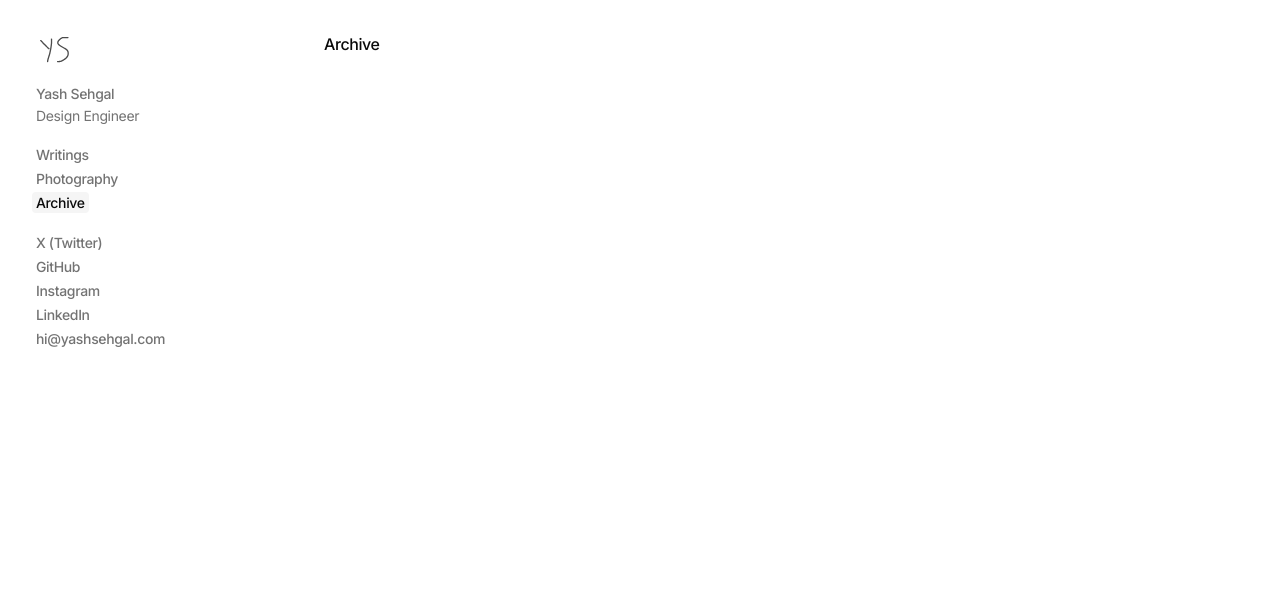
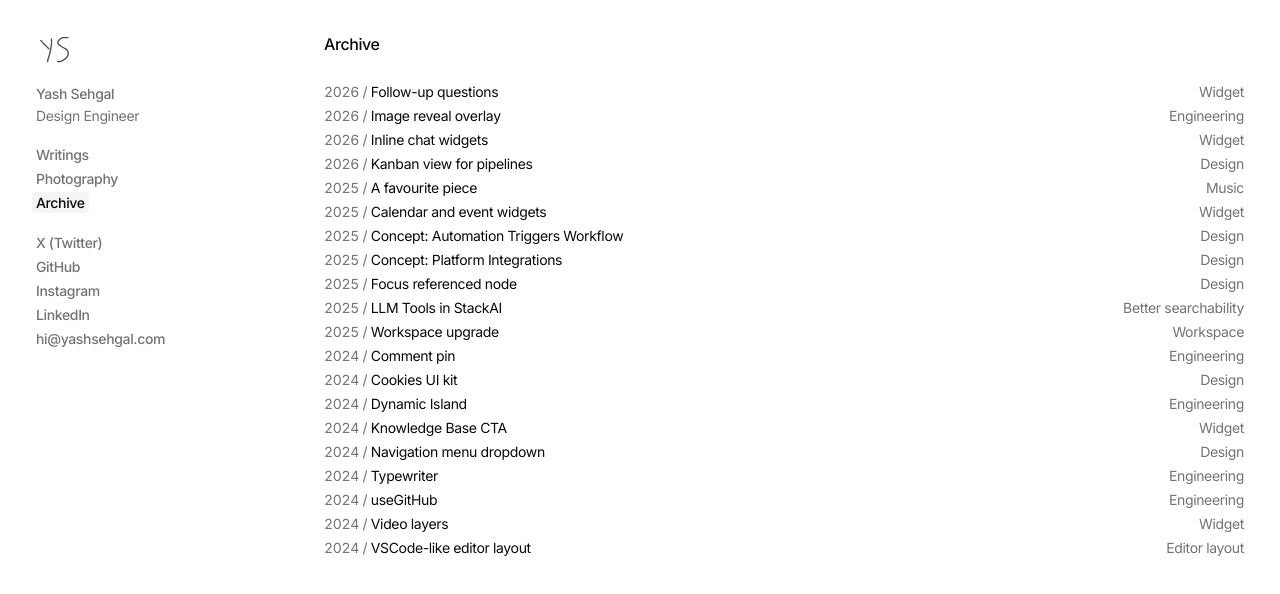
Before and after one commit to yashsehgal/personal-website, a Next.js app: page /archive in a window 1280 px wide. Shown: the top 594 px of the page. Built offline with nearby package versions, Linux system fonts and the light colour scheme.

Commit message:
List archived posts by year and title, newest year first.
Co-authored-by: Cursor <cursoragent@cursor.com>

```diff
--- a/app/archive/page.tsx
+++ b/app/archive/page.tsx
@@ -1,7 +1,28 @@
+import { ARCHIVE_LINKS } from "@/common/archive";
+
 export default function Archive() {
   return (
-    <div className="flex flex-col items-start gap-6 px-1">
+    <div className="flex w-full min-w-0 flex-col items-start gap-6 px-1">
       <h1 className="font-medium tracking-tight">Archive</h1>
+      <ul className="-mx-1 flex w-[calc(100%+0.5rem)] min-w-0 flex-col">
+        {ARCHIVE_LINKS.map((archiveLink) => (
+          <li key={archiveLink.id}>
+            <a
+              href={archiveLink.href}
+              target="_blank"
+              rel="noopener noreferrer"
+              className="flex items-baseline justify-between gap-6 rounded px-1 py-0.5 text-sm tracking-tight text-muted-foreground hover:bg-muted hover:text-foreground focus-visible:bg-muted focus-visible:text-foreground"
+            >
+              <span className="min-w-0">
+                <span className="tabular-nums">{archiveLink.year}</span>
+                <span aria-hidden="true"> / </span>
+                <span className="text-foreground">{archiveLink.title}</span>
+              </span>
+              <span className="shrink-0">{archiveLink.type}</span>
+            </a>
+          </li>
+        ))}
+      </ul>
     </div>
   );
 }
--- /dev/null
+++ b/common/archive.ts
@@ -0,0 +1,147 @@
+const ARCHIVE_LINK_ITEMS = [
+  {
+    id: "ARCHIVE_LINK_PIPELINE_KANBAN",
+    title: "Kanban view for pipelines",
+    href: "https://x.com/yashsehgaldev/status/2083514859942301786",
+    year: 2026,
+    type: "Design",
+  },
+  {
+    id: "ARCHIVE_LINK_FOLLOW_UP_QUESTIONS",
+    title: "Follow-up questions",
+    href: "https://x.com/yashsehgaldev/status/2081769344485536169",
+    year: 2026,
+    type: "Widget",
+  },
+  {
+    id: "ARCHIVE_LINK_INLINE_CHAT_WIDGETS",
+    title: "Inline chat widgets",
+    href: "https://x.com/yashsehgaldev/status/2081242415999181030",
+    year: 2026,
+    type: "Widget",
+  },
+  {
+    id: "ARCHIVE_LINK_IMAGE_REVEAL",
+    title: "Image reveal overlay",
+    href: "https://x.com/yashsehgaldev/status/2027754496185827813",
+    year: 2026,
+    type: "Engineering",
+  },
+  {
+    id: "ARCHIVE_LINK_FOCUS_NODE",
+    title: "Focus referenced node",
+    href: "https://x.com/yashsehgaldev/status/1976393350434652425",
+    year: 2025,
+    type: "Design",
+  },
+  {
+    id: "ARCHIVE_LINK_WORKSPACE",
+    title: "Workspace upgrade",
+    href: "https://x.com/yashsehgaldev/status/1904576267988709549",
+    year: 2025,
+    type: "Workspace",
+  },
+  {
+    id: "ARCHIVE_LINK_FAVOURITE_PIECE",
+    title: "A favourite piece",
+    href: "https://x.com/yashsehgaldev/status/1893438826946634042",
+    year: 2025,
+    type: "Music",
+  },
+  {
+    id: "ARCHIVE_LINK_NAV_MENU",
+    title: "Navigation menu dropdown",
+    href: "https://x.com/yashsehgaldev/status/1866295644966785068",
+    year: 2024,
+    type: "Design",
+  },
+  {
+    id: "ARCHIVE_LINK_VIDEO_LAYERS",
+    title: "Video layers",
+    href: "https://x.com/yashsehgaldev/status/1865785051126132779",
+    year: 2024,
+    type: "Widget",
+  },
+  {
+    id: "ARCHIVE_LINK_COMMENT_PIN",
+    title: "Comment pin",
+    href: "https://x.com/yashsehgaldev/status/1854074261700493509",
+    year: 2024,
+    type: "Engineering",
+  },
+  {
+    id: "ARCHIVE_LINK_USE_GITHUB",
+    title: "useGitHub",
+    href: "https://x.com/yashsehgaldev/status/1831800515895713838",
+    year: 2024,
+    type: "Engineering",
+  },
+  {
+    id: "ARCHIVE_LINK_TYPEWRITER",
+    title: "Typewriter",
+    href: "https://x.com/yashsehgaldev/status/1782129639151808952",
+    year: 2024,
+    type: "Engineering",
+  },
+  {
+    id: "ARCHIVE_LINK_COOKIES",
+    title: "Cookies UI kit",
+    href: "https://x.com/yashsehgaldev/status/1769274768715305285",
+    year: 2024,
+    type: "Design",
+  },
+  {
+    id: "ARCHIVE_LINK_AUTOMATION_TRIGGERS",
+    title: "Concept: Automation Triggers Workflow",
+    href: "https://x.com/yashsehgaldev/status/1861593300823875738",
+    year: 2025,
+    type: "Design",
+  },
+  {
+    id: "ARCHIVE_LINK_PLATFORM_INTEGRATIONS",
+    title: "Concept: Platform Integrations",
+    href: "https://x.com/yashsehgaldev/status/1878349925114949835",
+    year: 2025,
+    type: "Design",
+  },
+  {
+    id: "ARCHIVE_LINK_CALENDAR_WIDGETS",
+    title: "Calendar and event widgets",
+    href: "https://x.com/yashsehgaldev/status/1898621497528467803",
+    year: 2025,
+    type: "Widget",
+  },
+  {
+    id: "ARCHIVE_LINK_LLM_TOOLS",
+    title: "LLM Tools in StackAI",
+    href: "https://x.com/yashsehgaldev/status/1976250373339021719",
+    year: 2025,
+    type: "Better searchability",
+  },
+  {
+    id: "ARCHIVE_LINK_KNOWLEDGE_BASE_CTA",
+    title: "Knowledge Base CTA",
+    href: "https://x.com/yashsehgaldev/status/1872315527550669240",
+    year: 2024,
+    type: "Widget",
+  },
+  {
+    id: "ARCHIVE_LINK_DYNAMIC_ISLAND",
+    title: "Dynamic Island",
+    href: "https://x.com/yashsehgaldev/status/1852582622528155984",
+    year: 2024,
+    type: "Engineering",
+  },
+  {
+    id: "ARCHIVE_LINK_VSCODE_LAYOUT",
+    title: "VSCode-like editor layout",
+    href: "https://x.com/yashsehgaldev/status/1845536318211916102",
+    year: 2024,
+    type: "Editor layout",
+  },
+] as const;
+
+export const ARCHIVE_LINKS = [...ARCHIVE_LINK_ITEMS].sort((a, b) => {
+  if (a.year !== b.year) return b.year - a.year;
+  return a.title.localeCompare(b.title, "en", { sensitivity: "base" });
+});
```
